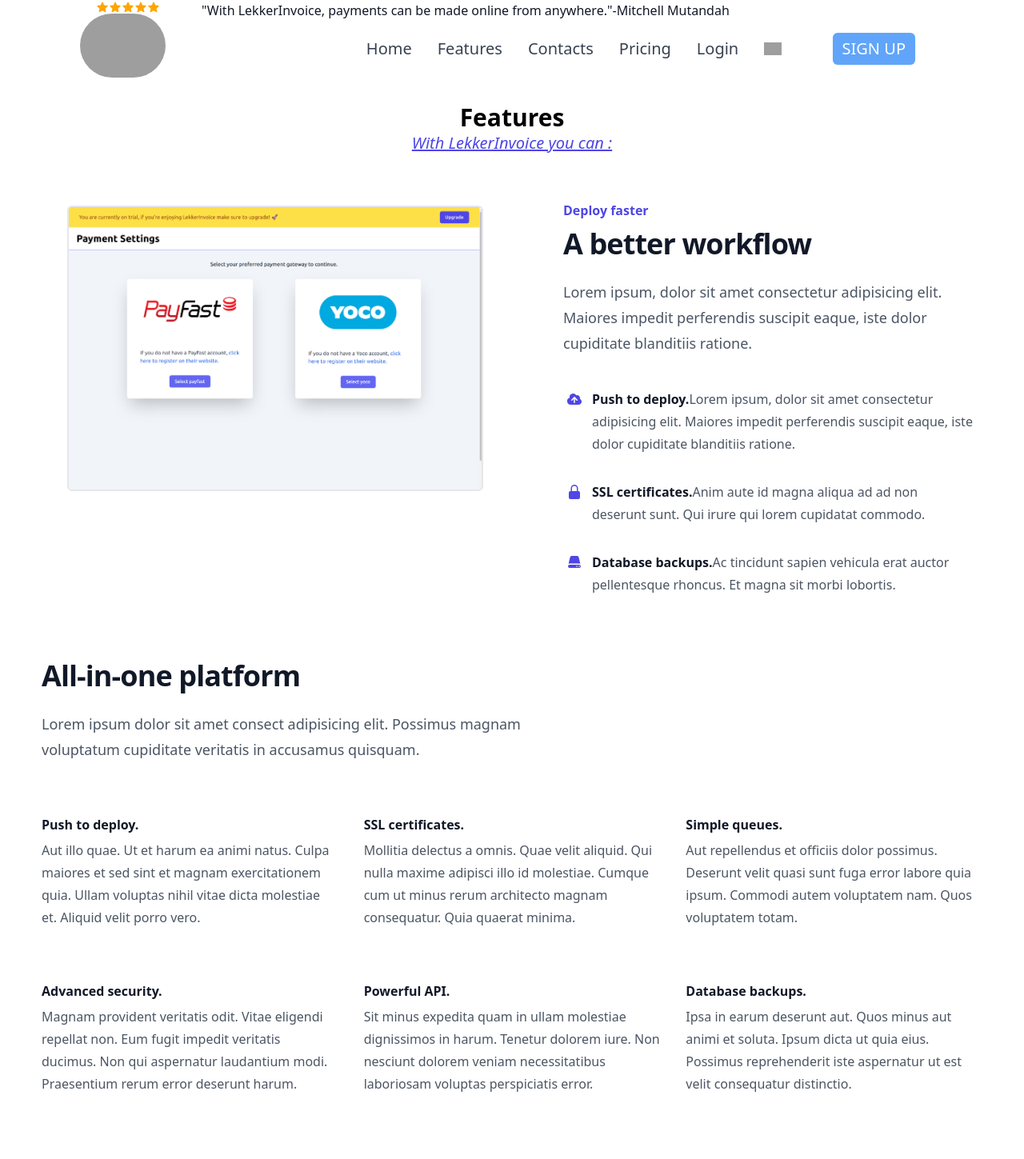
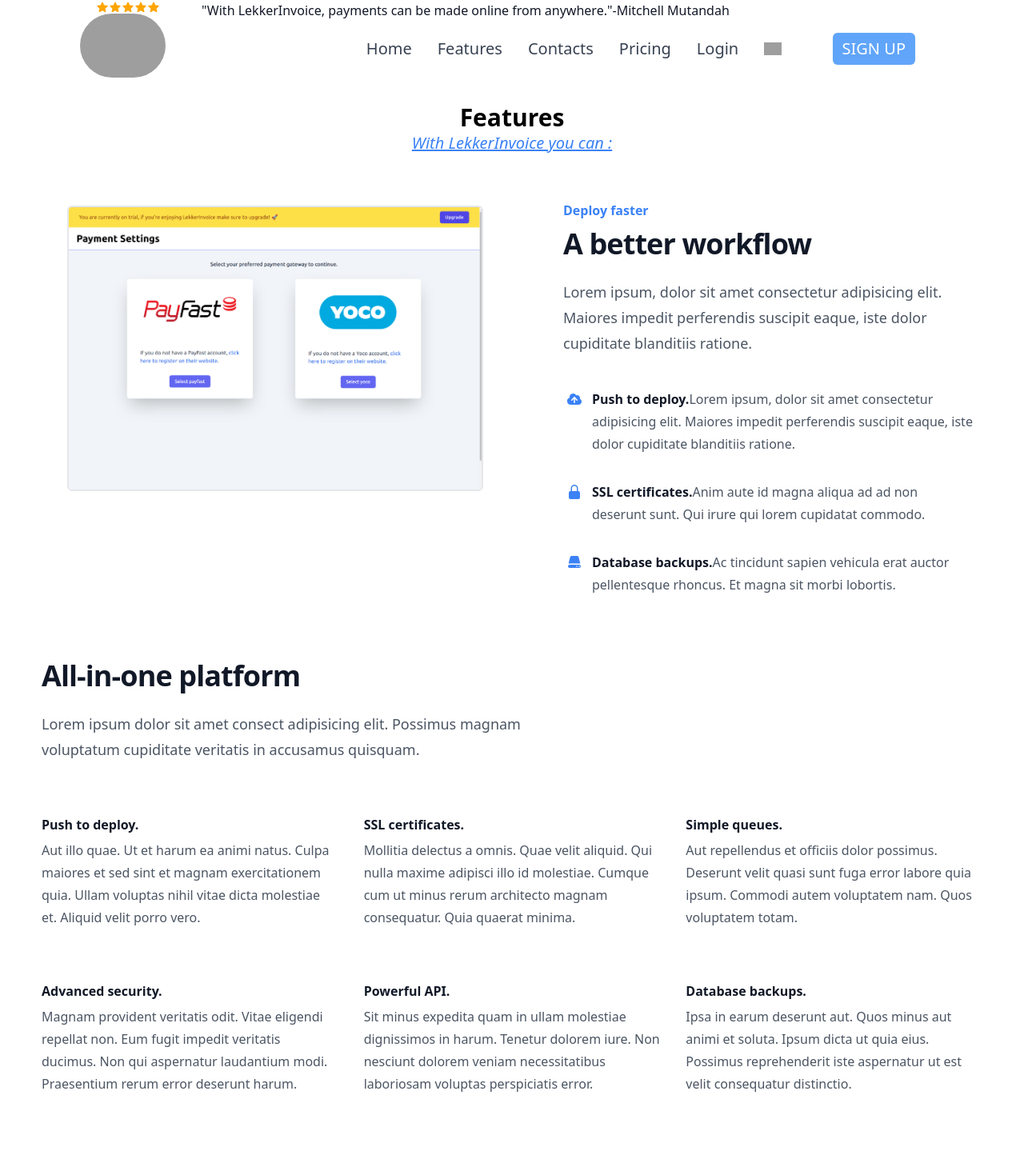
Before and after one commit to hqmhc/lekker-web, a React (Create React App) app: page /features in a window 1280 px wide. Shown: the part 11-1460 px from the top of the page at 80% size. Built offline with nearby package versions, Linux system fonts and the light colour scheme; grey boxes are pictures that could not be loaded.

Commit message:
fix several issues

```diff
--- a/src/components/pages/features.jsx
+++ b/src/components/pages/features.jsx
@@ -7,20 +7,20 @@
 
   <div className="px-5 py-3">
     <h className="flex justify-center font-bold text-3xl">Features</h>
-     <h className=" flex justify-center text-xl font-medium text-indigo-600 italic underline  ">With LekkerInvoice you can :</h>
+     <h className=" flex justify-center text-xl font-medium text-blue-500 italic underline  ">With LekkerInvoice you can :</h>
         <div class="overflow-hidden bg-white  sm:py-10  px-3">
         <div class="mx-auto max-w-7xl px-6 lg:px-8">
 
           <div class="mx-auto grid max-w-2xl grid-cols-1 gap-x-8 gap-y-16 sm:gap-y-20 lg:mx-0 lg:max-w-none lg:grid-cols-2">
             <div class="lg:ml-auto lg:pl-4 lg:pt-4">
               <div class="lg:max-w-lg">
-                <h2 class="text-base font-semibold leading-7 text-indigo-600">Deploy faster</h2>
+                <h2 class="text-base font-semibold leading-7 text-blue-500">Deploy faster</h2>
                 <p class="mt-2 text-3xl font-bold tracking-tight text-gray-900 sm:text-4xl">A better workflow</p>
                 <p class="mt-6 text-lg leading-8 text-gray-600">Lorem ipsum, dolor sit amet consectetur adipisicing elit. Maiores impedit perferendis suscipit eaque, iste dolor cupiditate blanditiis ratione.</p>
                 <dl class="mt-10 max-w-xl space-y-8 text-base leading-7 text-gray-600 lg:max-w-none">
                   <div class="relative pl-9">
                     <dt class="inline font-semibold text-gray-900">
-                      <svg class="absolute left-1 top-1 h-5 w-5 text-indigo-600" viewBox="0 0 20 20" fill="currentColor" aria-hidden="true">
+                      <svg class="absolute left-1 top-1 h-5 w-5 text-blue-500" viewBox="0 0 20 20" fill="currentColor" aria-hidden="true">
                         <path fill-rule="evenodd" d="M5.5 17a4.5 4.5 0 01-1.44-8.765 4.5 4.5 0 018.302-3.046 3.5 3.5 0 014.504 4.272A4 4 0 0115 17H5.5zm3.75-2.75a.75.75 0 001.5 0V9.66l1.95 2.1a.75.75 0 101.1-1.02l-3.25-3.5a.75.75 0 00-1.1 0l-3.25 3.5a.75.75 0 101.1 1.02l1.95-2.1v4.59z" clip-rule="evenodd" />
                       </svg>
                       Push to deploy.
@@ -30,7 +30,7 @@
 
                   <div class="relative pl-9">
                     <dt class="inline font-semibold text-gray-900">
-                      <svg class="absolute left-1 top-1 h-5 w-5 text-indigo-600" viewBox="0 0 20 20" fill="currentColor" aria-hidden="true">
+                      <svg class="absolute left-1 top-1 h-5 w-5 text-blue-500" viewBox="0 0 20 20" fill="currentColor" aria-hidden="true">
                         <path fill-rule="evenodd" d="M10 1a4.5 4.5 0 00-4.5 4.5V9H5a2 2 0 00-2 2v6a2 2 0 002 2h10a2 2 0 002-2v-6a2 2 0 00-2-2h-.5V5.5A4.5 4.5 0 0010 1zm3 8V5.5a3 3 0 10-6 0V9h6z" clip-rule="evenodd" />
                       </svg>
                       SSL certificates.
@@ -40,7 +40,7 @@
 
                   <div class="relative pl-9">
                     <dt class="inline font-semibold text-gray-900">
-                      <svg class="absolute left-1 top-1 h-5 w-5 text-indigo-600" viewBox="0 0 20 20" fill="currentColor" aria-hidden="true">
+                      <svg class="absolute left-1 top-1 h-5 w-5 text-blue-500" viewBox="0 0 20 20" fill="currentColor" aria-hidden="true">
                         <path d="M4.632 3.533A2 2 0 016.577 2h6.846a2 2 0 011.945 1.533l1.976 8.234A3.489 3.489 0 0016 11.5H4c-.476 0-.93.095-1.344.267l1.976-8.234z" />
                         <path fill-rule="evenodd" d="M4 13a2 2 0 100 4h12a2 2 0 100-4H4zm11.24 2a.75.75 0 01.75-.75H16a.75.75 0 01.75.75v.01a.75.75 0 01-.75.75h-.01a.75.75 0 01-.75-.75V15zm-2.25-.75a.75.75 0 00-.75.75v.01c0 .414.336.75.75.75H13a.75.75 0 00.75-.75V15a.75.75 0 00-.75-.75h-.01z" clip-rule="evenodd" />
                       </svg>
@@ -104,11 +104,11 @@
     <div class="mx-auto grid max-w-2xl grid-cols-1 gap-x-8 gap-y-16 sm:gap-y-20 lg:mx-0 lg:max-w-none lg:grid-cols-2 lg:items-start">
       <div class="lg:pr-4 lg:pt-4">
         <div class="lg:max-w-lg">
-          <h2 class="text-base font-semibold leading-7 text-indigo-600">Deploy faster</h2>
+          <h2 class="text-base font-semibold leading-7 text-blue-500">Deploy faster</h2>
           <p class="mt-2 text-3xl font-bold tracking-tight text-gray-900 sm:text-4xl">A better workflow</p>
           <p class="mt-6 text-lg leading-8 text-gray-600">Lorem ipsum, dolor sit amet consectetur adipisicing elit. Maiores impedit perferendis suscipit eaque, iste dolor cupiditate blanditiis ratione.</p>
           <div class="mt-8">
-            <a href="#" class="inline-flex rounded-md bg-indigo-600 px-3.5 py-2.5 text-sm font-semibold text-white shadow-sm hover:bg-indigo-500 focus-visible:outline focus-visible:outline-2 focus-visible:outline-offset-2 focus-visible:outline-indigo-600">Get started</a>
+            <a href="#" class="inline-flex rounded-md text-blue-500 px-3.5 py-2.5 text-sm font-semibold text-white shadow-sm hover:text-blue-500 focus-visible:outline focus-visible:outline-2 focus-visible:outline-offset-2 focus-visible:outline-indigo-600">Get started</a>
           </div>
           <figure class="mt-16 border-l border-gray-200 pl-8 text-gray-600">
             <blockquote class="text-base leading-7">
--- a/src/components/pages/home.jsx
+++ b/src/components/pages/home.jsx
@@ -42,7 +42,7 @@
               <p className="text-slate-700">Issue Receipts Automatically</p>
           </div>
           <div className="mt-5 flex items-center justify-items-start ">
-            <a href="https://beta.lekkerinvoice.co.za/invoices" className="rounded-full w-60 h-10 bg-blue-400  text-xl  text-center text-white shadow-sm hover:bg-green-500 ">
+            <a href="https://beta.lekkerinvoice.co.za/register" className="rounded-md w-60 h-10 bg-blue-400  text-xl  text-center text-white shadow-sm hover:bg-green-500 py-1 ">
               Start for free
             </a>
           </div>
@@ -76,7 +76,7 @@
       <Features/>
       <div className="bg-green-300"></div>
       <div className="py-20">
-      <Contact/>
+
       </div>
         <Footer/>
       </>
```
